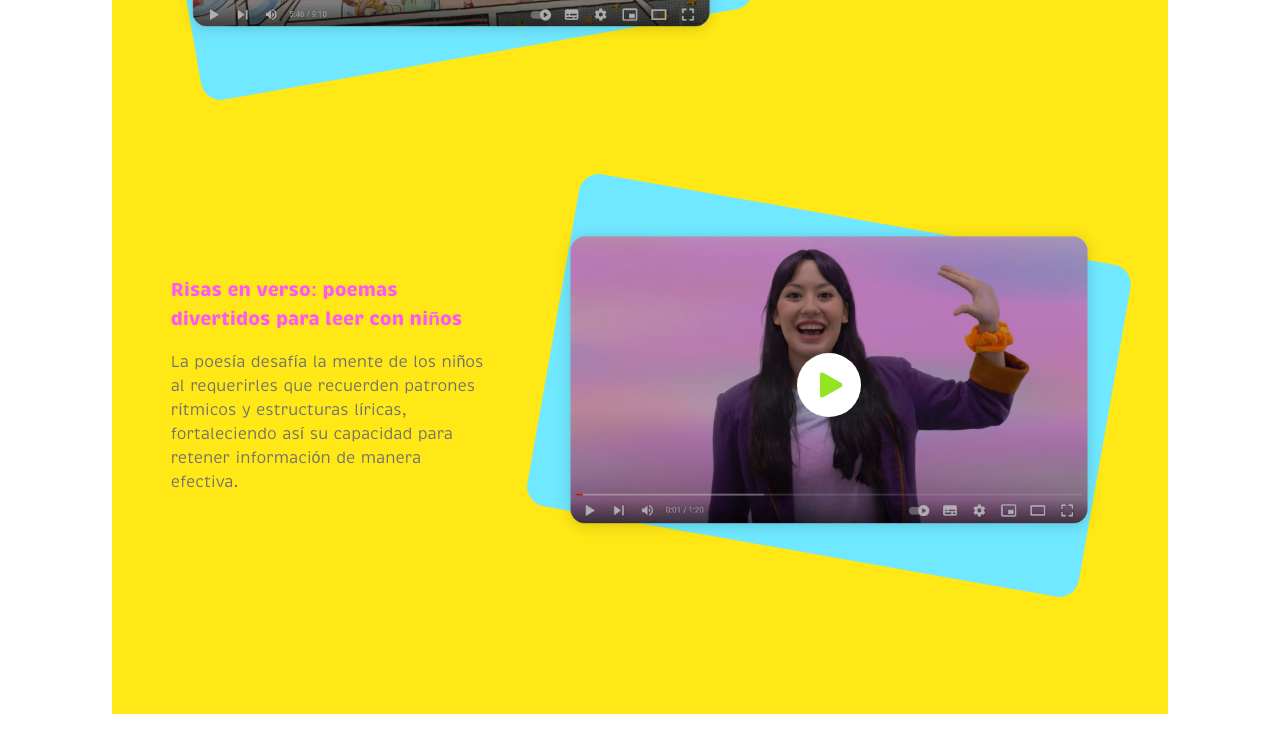
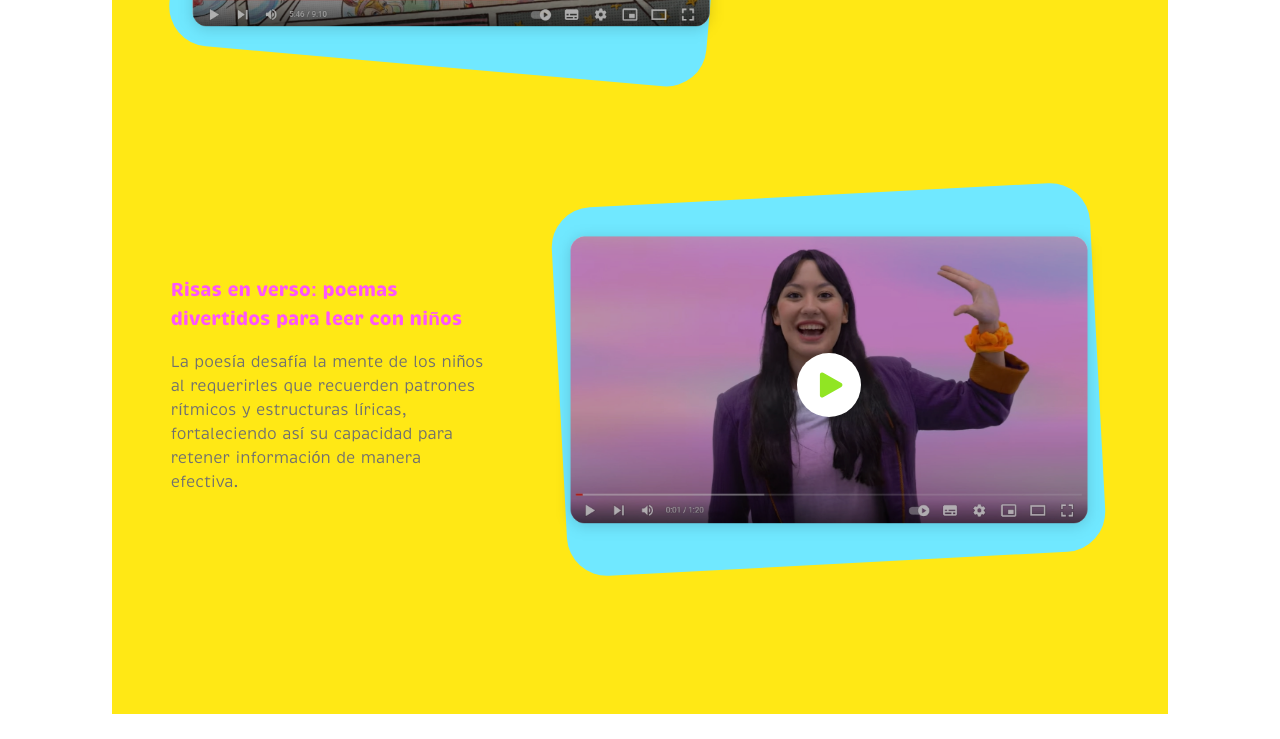
Before and after one commit to retr0mouse/poesiaInfantil, a React (Vite) app: page / in a window 1280 px wide. Shown: the part 3882-4621 px from the top of the page. Built offline with nearby package versions, Linux system fonts and the light colour scheme; the HTML template or start-up script is replaced by a standard one.

Commit message:
fix videos backgrounds positioning

```diff
--- a/src/App.css
+++ b/src/App.css
@@ -351,13 +351,13 @@ main {
       }
 
       .video_background {
-        border-radius: 20px;
+        border-radius: 40px;
         position: absolute;
-        top: 0;
-        left: 0;
-        width: 100%;
-        height: 100%;
-        transform: rotate(-10deg); /* Tilts the background */
+        top: -22px;
+        left: 10px;
+        width: calc(100% - 1.3rem);
+        height: calc(100% + 2rem);
+        transform: rotate(5deg); /* Tilts the background */
         z-index: -1;
         background: #70e8ff;
       }
@@ -388,7 +388,7 @@ main {
       flex-direction: row-reverse;
 
       .video_background {
-        transform: rotate(10deg); /* Tilts the background */
+        transform: rotate(-3deg);
       }
     }
 
```
